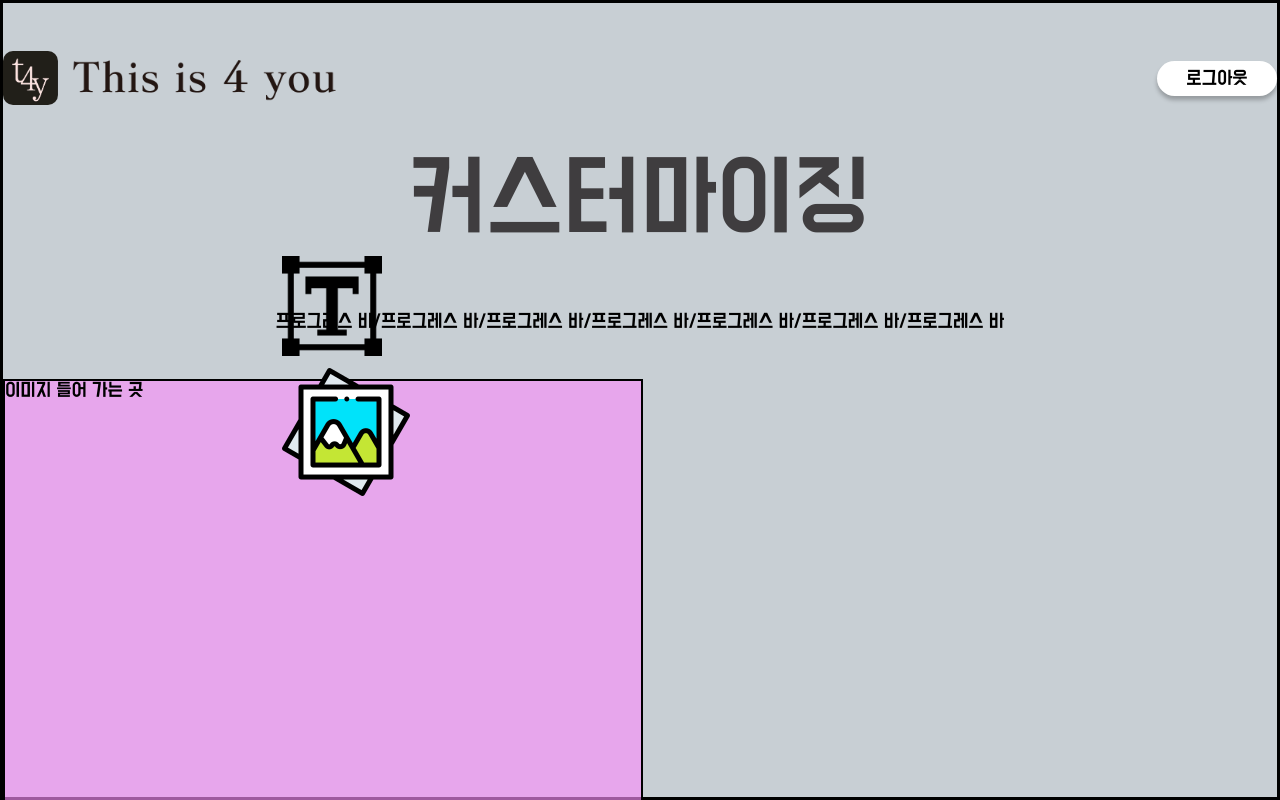
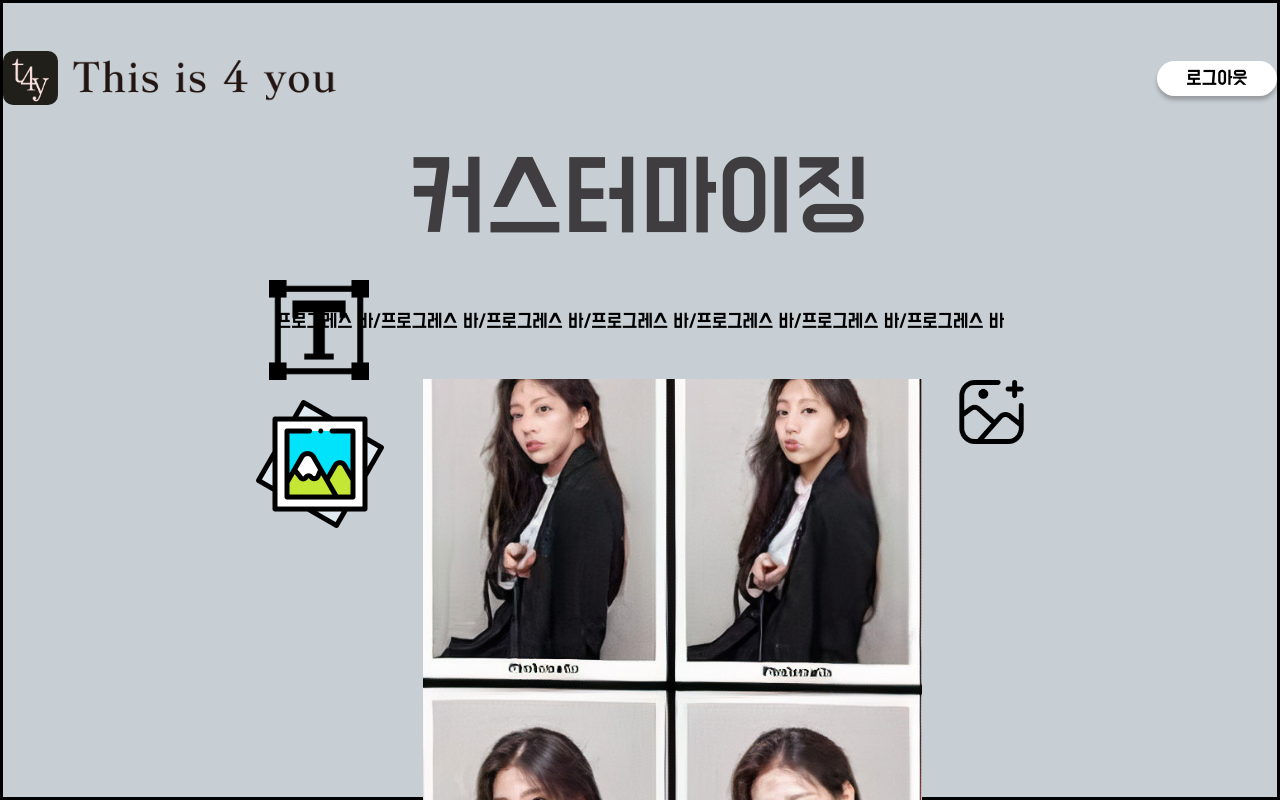
Before and after one commit to 2023SB-TeamJ/2023SB-Team-J, a React (Create React App) app in the folder frontend/: page /custom in a window 1280 px wide. Shown: the top 800 px of the page. Built offline with nearby package versions, Linux system fonts and the light colour scheme.

Commit message:
feat : 스티커 추가 기능을 제외한 나머지 모두 구현 완료

```diff
--- a/frontend/src/components/Custom/CustomPhoto.jsx
+++ b/frontend/src/components/Custom/CustomPhoto.jsx
@@ -84,10 +84,13 @@ const ImageContainer = styled.div``;
 
 const BtnWrap = styled.div`
   position: absolute;
-  top: 46%;
-  left: 22%;
+  top: 50%;
+  left: 20%;
 `;
-const ImgWrap = styled.div``;
+const ImgWrap = styled.div`
+  z-index: -1;
+`;
+
 const ImageButtonContainer = styled(motion.div)`
   border: none;
   background: none;
--- a/frontend/src/components/Custom/CustomTextBox.jsx
+++ b/frontend/src/components/Custom/CustomTextBox.jsx
@@ -11,7 +11,6 @@ import img from '../../assets/images/textbox.png';
 
 function CustomText() {
   const [textElements, setTextElements] = useState([]);
-
   const handleAddTextbox = () => {
     setTextElements((prevTextElements) => [
       ...prevTextElements,
@@ -117,8 +116,8 @@ function CustomText() {
 
 const BtnWrap = styled.div`
   position: absolute;
-  top: 32%;
-  left: 22%;
+  top: 35%;
+  left: 21%;
 `;
 const AddTextboxButton = styled(motion.div)`
   width: 100px;
--- a/frontend/src/pages/CustomizingPage.jsx
+++ b/frontend/src/pages/CustomizingPage.jsx
@@ -14,17 +14,13 @@ import Title from '../components/Title';
 import addphoto from '../assets/images/addphoto.png';
 import CustomPhoto from '../components/Custom/CustomPhoto';
 import CustomTextBox from '../components/Custom/CustomTextBox';
+import cut4 from '../assets/images/4cut_test.png';
+// import CustomSticker from '../components/Custom/CustomSticker';
+import CustomMenuBar from '../components/Custom/CustomMenuBar';
+// import smile from '../../assets/images/sticker_smile.png';
+// import sunglass from '../../assets/images/sticker_sunglass.png';
+// import heart from '../../assets/images/sticker_heart.png';
 
-const DivArea = styled.div`
-  width: 100%;
-  height: 100%;
-  font-size: 900;
-  /* background-image: url('https://t4y-bucket.s3.amazonaws.com/22023-07-1814:05:53105150.jpeg');
-  background-position: center;
-  background-repeat: no-repeat;
-  background-size: cover; */
-  background: #fb8ffba1;
-`;
 // const IMG = styled.div`
 //   width: 100%;
 //   height: 100%;
@@ -73,10 +69,16 @@ function CustomizingPage() {
             </MenuWrap> */}
           <CaptureWrap>
             <DivArea id="captureArea">
-              <div>이미지 들어 가는 곳</div>
-              <CustomTextBox />
               <CustomPhoto />
+              <TextBoxWrap>
+                <CustomTextBox />
+              </TextBoxWrap>
             </DivArea>
+            <AddPhotoBtn
+              onClick={captureArea}
+              whileHover={{ scale: 1.2 }}
+              whileTap={{ borderRadius: '50%' }}
+            />
           </CaptureWrap>
           {/* </CustomWrap> */}
         </MainWrap>
@@ -123,13 +125,12 @@ const ProgressBar = styled.div`
 // `;
 
 const AddPhotoBtn = styled(motion.div)`
+  margin-left: 30px;
   width: 79.5px;
   height: 66px;
   flex-shrink: 0;
-  margin-left: 10rem;
   background: url(${addphoto}) lightgray 50% / cover no-repeat;
   background-color: ${(props) => props.theme.backgroundColor};
-
   cursor: pointer;
 `;
 
@@ -137,12 +138,23 @@ const TextBoxWrap = styled.div``;
 
 const CaptureWrap = styled.div`
   display: flex;
-  width: 40rem;
-  height: 40rem;
-  border: solid 2px;
-  justify-content: center;
+  flex-direction: row;
+  margin-left: 33%;
+  width: 38rem;
+  height: 38rem;
 `;
 
+const DivArea = styled.div`
+  width: 100%;
+  height: 100%;
+  font-size: 900;
+  background: url(${cut4}) lightgray 50% / cover no-repeat;
+  /* background-position: center;
+  background-repeat: no-repeat;
+  background-size: cover;
+  background: #ffffff;
+  border: solid 2px; */
+`;
 // const TestWrap = styled.div`
 //   display: flex;
 //   flex-direction: column;
```
Also changed, not shown: frontend/src/components/Custom/CustomPhotoBtn.jsx (deleted, +0 -43 lines), frontend/src/components/Custom/StickerList.jsx (added, +7 -0 lines), frontend/src/assets/images/4cut_test.png (added).
